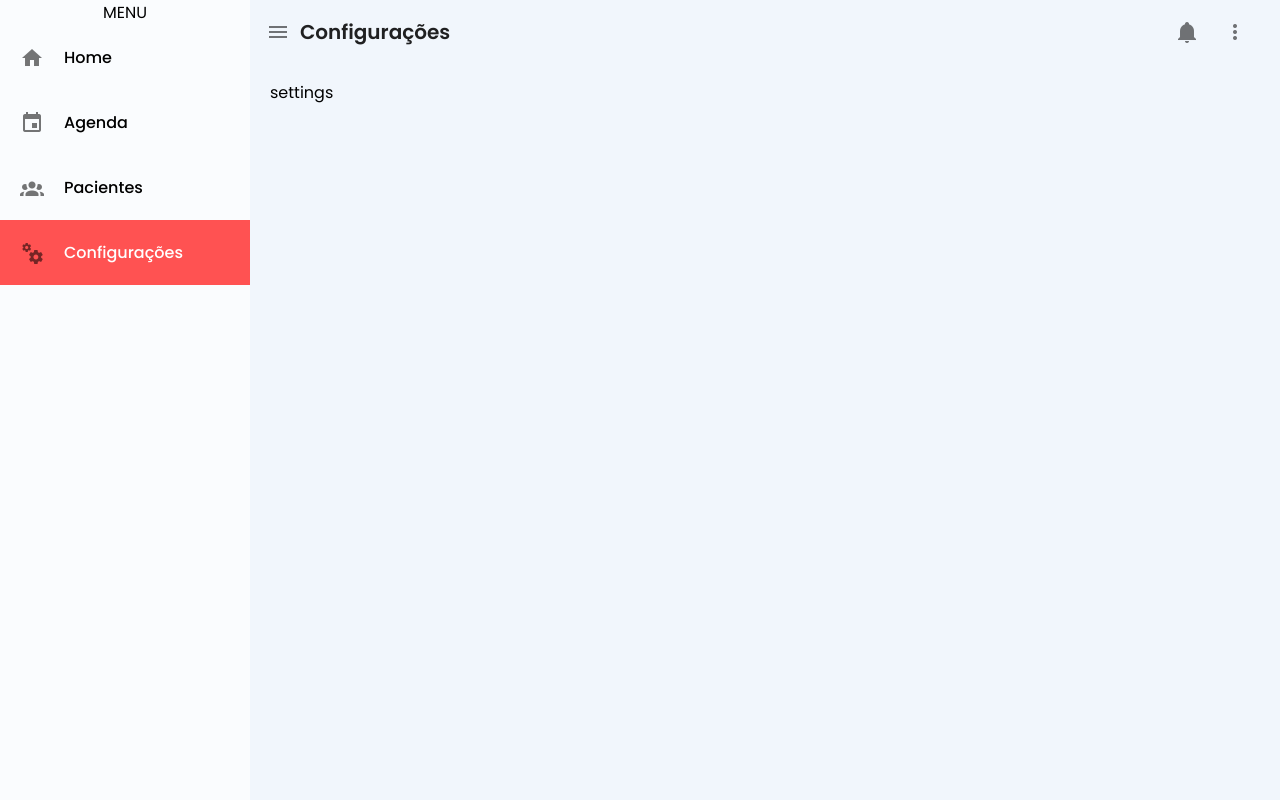
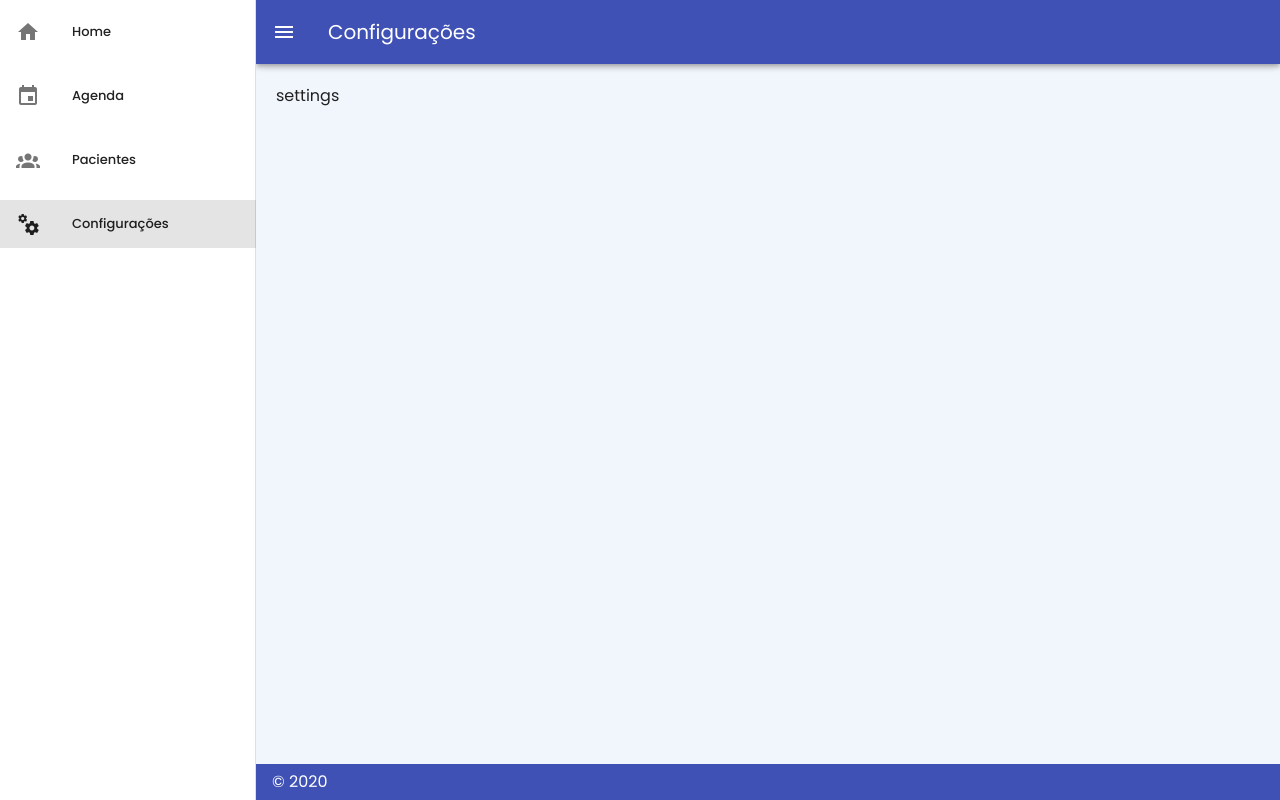
Before and after one commit to jeffersondossantosaguiar/dentista2.0, a Vue app: page /settings in a window 1280 px wide. Built offline with nearby package versions, Linux system fonts and the light colour scheme.

Commit message:
Modificação no layout do Site

```diff
--- a/src/App.vue
+++ b/src/App.vue
@@ -1,20 +1,42 @@
 <template>
-    <div id="app">
-        <Header />
-        <Menu :nav-links="navLinks" />
-        <Content data-app/>
-    </div>
+	<v-app id="inspire">
+		<v-navigation-drawer v-model="drawer" :mini-variant="miniVariant" app>
+			<v-list dense v-for="(link, index) in navLinks" :key="index">
+				<v-list-item :to="link.path">
+					<v-list-item-action>
+						<v-icon class="menu-icon">{{link.icon}}</v-icon>
+					</v-list-item-action>
+					<v-list-item-content>
+						<v-list-item-title>{{ link.text }}</v-list-item-title>
+					</v-list-item-content>
+				</v-list-item>
+			</v-list>
+		</v-navigation-drawer>
+
+		<v-app-bar app color="indigo" dark>
+			<v-app-bar-nav-icon @click.stop="drawer = !drawer"></v-app-bar-nav-icon>
+			<v-toolbar-title v-text="$route.name"></v-toolbar-title>
+		</v-app-bar>
+
+		<v-main class="content">
+			<Content data-app />
+		</v-main>
+		<v-footer color="indigo" app :inset="true">
+			<span class="white--text">&copy; {{ new Date().getFullYear() }}</span>
+		</v-footer>
+	</v-app>
 </template>
 
 <script>
-import Header from "./components/template/Header";
-import Menu from "./components/template/Menu";
 import Content from "./components/template/Content";
 
 export default {
 	name: "App",
-    components: { Header, Menu, Content },
+	components: { Content },
+	props: {},
 	data: () => ({
+        drawer: null,
+        miniVariant: false,
 		navLinks: [
 			{
 				text: "Home",
@@ -49,14 +71,9 @@ export default {
 body {
 	margin: 0;
 }
+.content {
+        background-color: #F1F6FC;
+        padding: 20px;
+    }
 
-#app {
-    height: 100vh;
-    display: grid;
-    grid-template-rows: 60px 1fr;
-    grid-template-columns: 250px 1fr;
-    grid-template-areas:
-        "menu header"
-        "menu content";
-}
 </style>
--- a/src/components/template/Content.vue
+++ b/src/components/template/Content.vue
@@ -11,9 +11,4 @@ export default {
 </script>
 
 <style>
-    .content {
-        grid-area: content;
-        background-color: #F1F6FC;
-        padding: 20px;
-    }
 </style>
--- a/src/components/template/Header.vue
+++ /dev/null
@@ -1,40 +0,0 @@
-<template>
-  <div class="header">
-    <v-toolbar flat color="#f1f6fc">
-      <v-icon>mdi-menu</v-icon>
-      <v-toolbar-title class="v-toolbar-title" v-text="$route.name"></v-toolbar-title>
-
-      <v-spacer></v-spacer>
-      <!-- <div>
-        <v-text-field hide-details prepend-icon="mdi-magnify" single-line label="Busca"></v-text-field>
-      </div> -->
-
-      <v-btn icon>
-        <v-icon>mdi-bell</v-icon>
-      </v-btn>
-
-      <v-btn icon>
-        <v-icon>mdi-dots-vertical</v-icon>
-      </v-btn>
-    </v-toolbar>
-  </div>
-</template>
-
-<script>
-export default {
-  name: "Header",
-  };
-</script>
-
-<style>
-.v-icon {
-  margin-right: 10px;
-}
-.header {
-  grid-area: header;
-  display: flex;
-}
-.v-toolbar-title {
-  font-weight: 600;
-}
-</style>
--- a/src/components/template/Menu.vue
+++ /dev/null
@@ -1,80 +0,0 @@
-<template>
-    <aside class="menu">
-        <ul>
-            <div class="menu-header">
-                <div>MENU</div>
-            </div>
-            <li class="menu-line" v-for="(link, index) in navLinks" :key="index">
-                <router-link :to="link.path">
-                    <v-icon class="menu-icon">{{link.icon}}</v-icon>
-                    {{ link.text }}
-                </router-link>
-            </li>
-        </ul>
-    </aside>
-</template>
-
-<script>
-export default {
-    name: "Menu",
-    props: ["navLinks"],
-    methods: {
-        toggleMenu() {
-            this.$store.commit("toggleMenu");
-        },
-    },
-};
-</script>
-
-<style>
-.menu {
-    grid-area: menu;
-    background-color: #fafcfe;
-
-    display: flex;
-    flex-direction: column;
-    flex-wrap: wrap;
-}
-.menu-header {
-    display: flex;
-    align-items: center;
-    justify-content: center;
-}
-.menu-header h1 {
-    font-size: 1, 2em;
-}
-.menu-header h2 {
-    font-size: 0.8em;
-    color: gray;
-    font-weight: 400;
-}
-.menu-header img {
-    height: 100px;
-}
-.menu-line a {
-    padding: 20px;
-}
-.menu-line:hover {
-    background-color: #d8d8d89c;
-}
-a {
-    text-decoration: none;
-    align-items: center;
-    font-weight: 500;
-    color: #000;
-
-    display: flex;
-    align-items: center;
-}
-.menu-icon {
-    margin-right: 20px;
-}
-.router-link-exact-active {
-    background-color: #ff5252;
-    color: #fff;
-}
-
-.router-link-exact-active .v-icon {
-    color: #fff;
-}
-</style>
```
Lines whose indentation alone changed are shown as unchanged.
